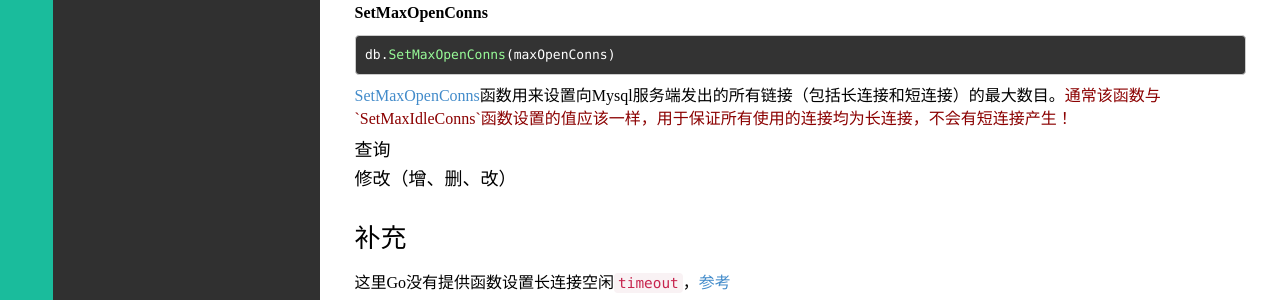
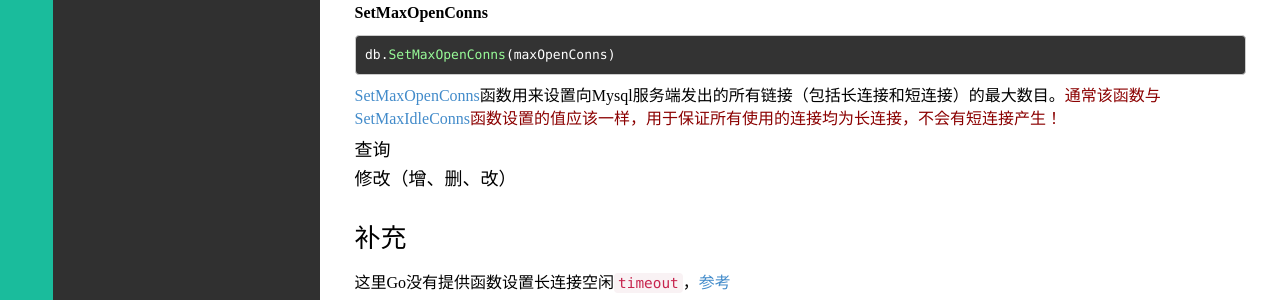
Before and after one commit to duyanghao/duyanghao.github.io, a Jekyll site: the page built from _posts/技术/2016-10-22-go-mysql.md, in a window 1280 px wide. Shown: the part 2523-2823 px from the top of the page. Built offline with Jekyll 4.4.1, drawn with Linux system fonts in a browser that asks for light colours; comment, search, counter and statistics services are not loaded.

Commit message:
Update 2016-10-22-go-mysql
Signed-off-by: duyanghao <1294057873@qq.com>

````diff
--- a/_posts/技术/2016-10-22-go-mysql.md
+++ b/_posts/技术/2016-10-22-go-mysql.md
@@ -123,7 +123,7 @@ db.SetMaxIdleConns(maxIdleConns)
 db.SetMaxOpenConns(maxOpenConns)
 ```
 
-[SetMaxOpenConns](https://golang.org/src/database/sql/sql.go?s=16528:16564#L590)函数用来设置向Mysql服务端发出的所有链接（包括长连接和短连接）的最大数目。<font color="#8B0000">通常该函数与`SetMaxIdleConns`函数设置的值应该一样，用于保证所有使用的连接均为长连接，不会有短连接产生！</font>
+[SetMaxOpenConns](https://golang.org/src/database/sql/sql.go?s=16528:16564#L590)函数用来设置向Mysql服务端发出的所有链接（包括长连接和短连接）的最大数目。<font color="#8B0000">通常该函数与</font>[SetMaxIdleConns](https://golang.org/src/database/sql/sql.go?s=15640:15676#L557)<font color="#8B0000">函数设置的值应该一样，用于保证所有使用的连接均为长连接，不会有短连接产生！</font>
 
 #### 查询
 
````
